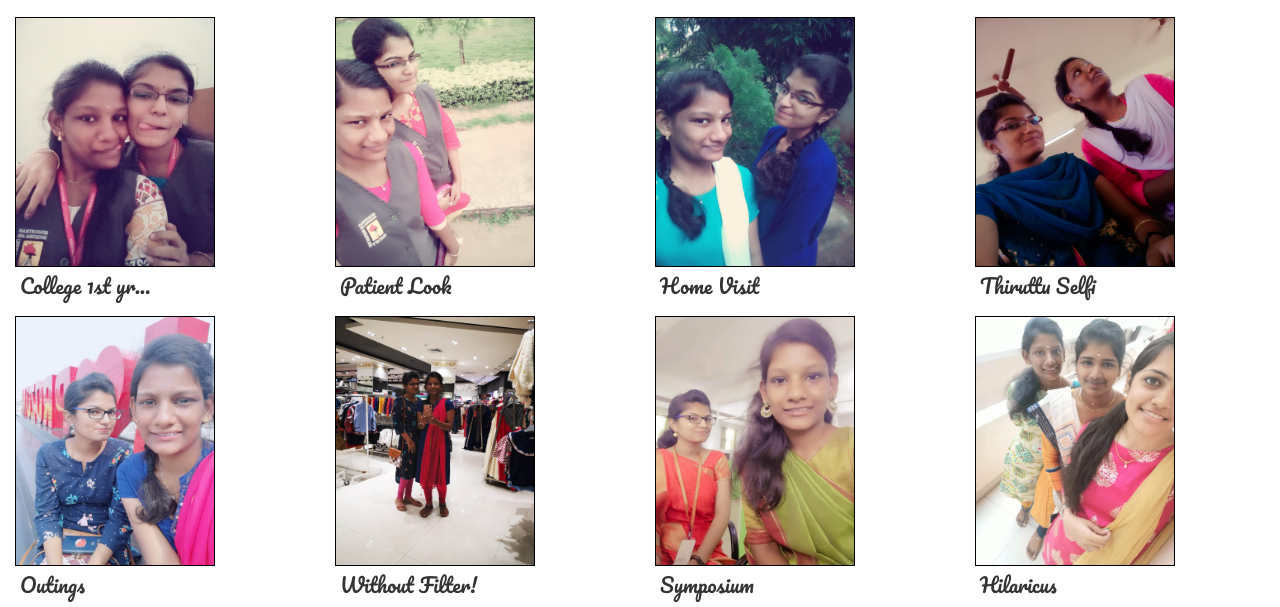
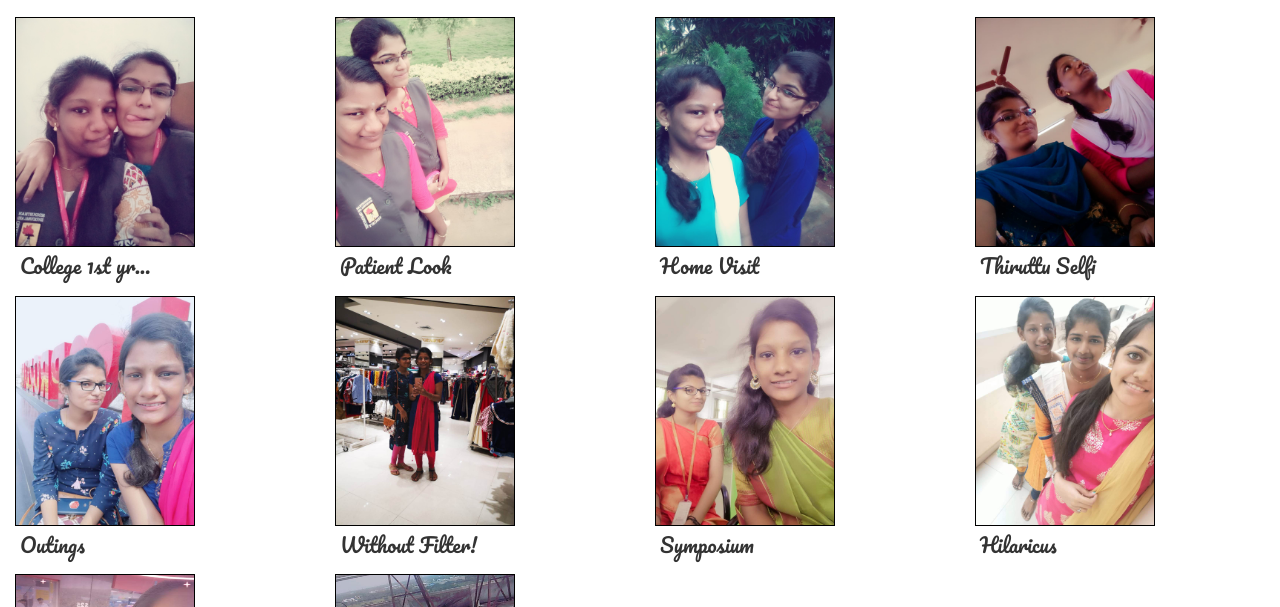
Before and after one commit to PriyaElankavi/HappyBirthday, a plain HTML site: page index.html in a window 1280 px wide. Shown: the part 593-1200 px from the top of the page. Drawn offline with nearby package versions, Linux system fonts and the light colour scheme.

Commit message:
Update style.css

```diff
--- a/style.css
+++ b/style.css
@@ -51,8 +51,8 @@ body {
   width:100%;
 }
 .memories img{
-  width:200px;
-  height:250px;
+  width:180px;
+  height:230px;
   border: 1px solid black;
 }
 .card-body{
```
